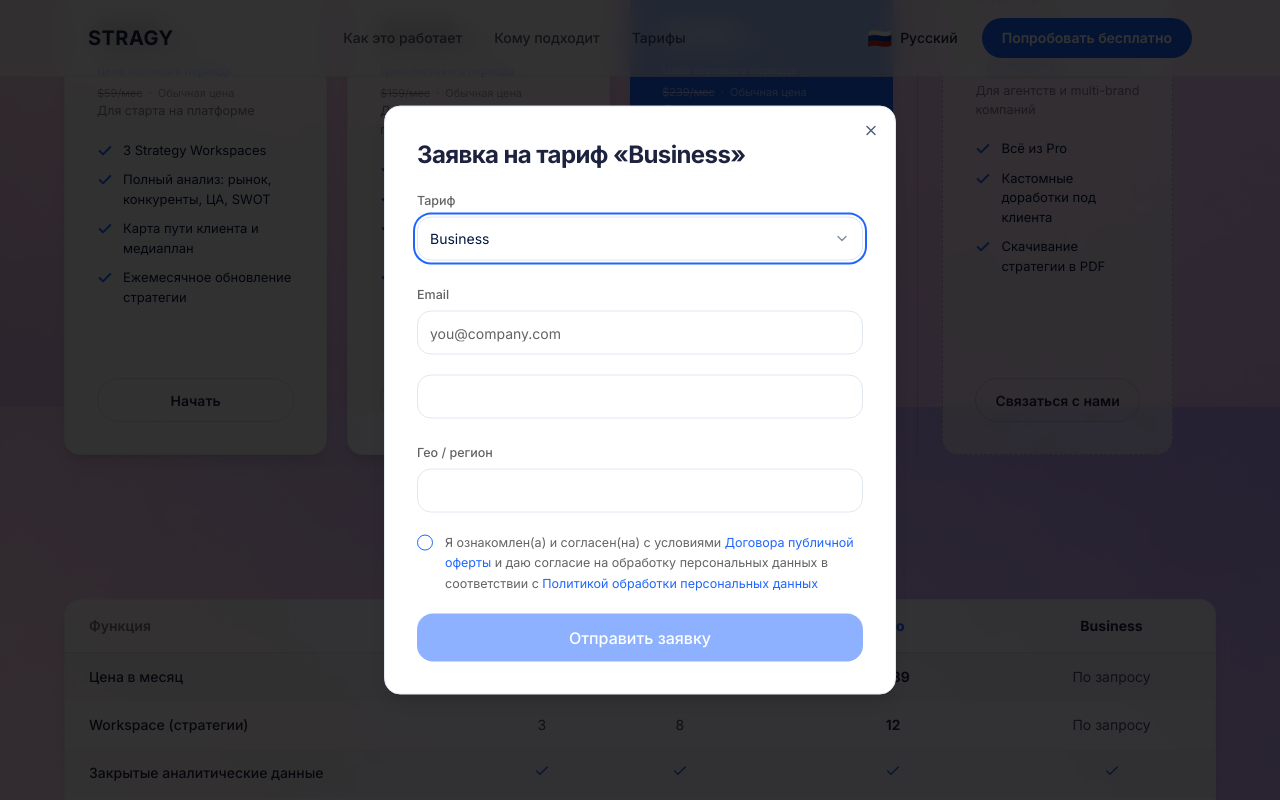
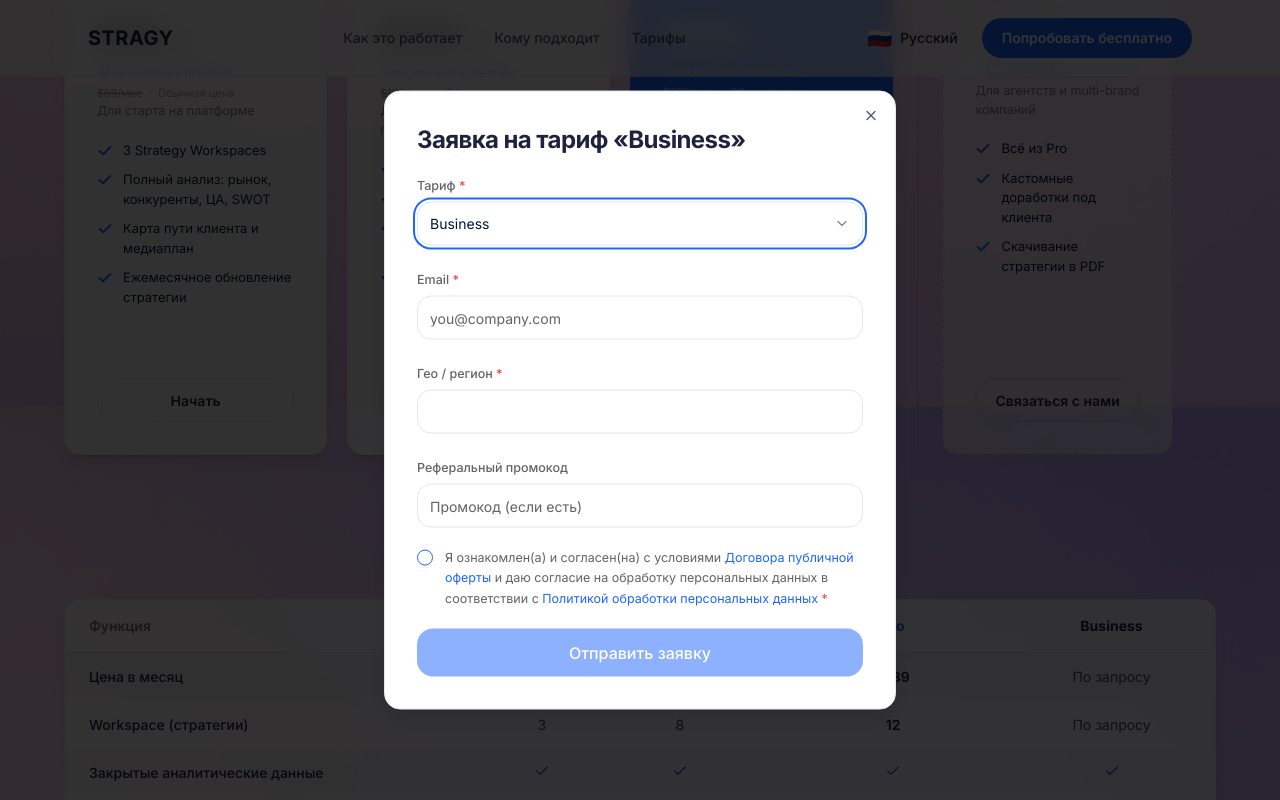
Before and after one commit to irena-sharapa/stragy-leap-launch, a React (Vite) app: page /ru/kak-rabotaet in a window 1280 px wide. Both pictures are taken after a click on the button "Связаться с нами". Shown: the part 3433-4233 px from the top of the page. Built offline with nearby package versions, Linux system fonts and the light colour scheme.

Commit message:
Changes
Co-authored-by: irena-sharapa <204727947+irena-sharapa@users.noreply.github.com>

```diff
--- a/src/components/RequestDialog.tsx
+++ b/src/components/RequestDialog.tsx
@@ -20,10 +20,8 @@ const API_URL = "https://app.stragy.com/api/user/request-access";
 
 const emailRe = /^[^\s@]+@[^\s@]+\.[^\s@]{2,}$/;
 
-const isValidPhone = (value: string) => {
-  const digits = value.replace(/\D/g, "");
-  return digits.length >= 9 && digits.length <= 15;
-};
+/** Red asterisk marking a required field. */
+const RequiredMark = () => <span className="text-destructive"> *</span>;
 
 interface RequestDialogProps {
   open: boolean;
@@ -44,11 +42,11 @@ export const RequestDialog = ({
   const plans = translations.pricing.plans.map((p) => p.tier);
 
   const [email, setEmail] = useState("");
-  const [phone, setPhone] = useState("");
   const [geo, setGeo] = useState("");
+  const [promo, setPromo] = useState("");
   const [consent, setConsent] = useState(false);
   const [company, setCompany] = useState(""); // honeypot
-  const [touched, setTouched] = useState<{ email?: boolean; phone?: boolean; geo?: boolean }>({});
+  const [touched, setTouched] = useState<{ email?: boolean; geo?: boolean }>({});
   const [isLoading, setIsLoading] = useState(false);
   const [error, setError] = useState(false);
   const [success, setSuccess] = useState(false);
@@ -62,13 +60,12 @@ export const RequestDialog = ({
   }, [open]);
 
   const emailValid = emailRe.test(email.trim());
-  const phoneValid = isValidPhone(phone);
   const geoValid = geo.trim().length >= 2;
-  const canSubmit = emailValid && phoneValid && geoValid && consent && !isLoading;
+  const canSubmit = emailValid && geoValid && consent && !isLoading;
 
   const handleSubmit = async (e: React.FormEvent) => {
     e.preventDefault();
-    setTouched({ email: true, phone: true, geo: true });
+    setTouched({ email: true, geo: true });
     if (!canSubmit) return;
     if (company) return; // bot caught by honeypot
 
@@ -81,8 +78,8 @@ export const RequestDialog = ({
         headers: { "Content-Type": "application/json" },
         body: JSON.stringify({
           email: email.trim(),
-          phone: phone.trim(),
           geo: geo.trim(),
+          promo_code: promo.trim() || undefined,
           plan,
           requested_at: new Date().toISOString(),
           consent: true,
@@ -94,8 +91,8 @@ export const RequestDialog = ({
 
       setSuccess(true);
       setEmail("");
-      setPhone("");
       setGeo("");
+      setPromo("");
       setConsent(false);
       setTouched({});
     } catch {
@@ -137,6 +134,7 @@ export const RequestDialog = ({
               <div className="space-y-1.5">
                 <label className="text-[12.5px] font-medium text-stragy-gray-text">
                   {t.planLabel}
+                  <RequiredMark />
                 </label>
                 <Select value={plan} onValueChange={onPlanChange}>
                   <SelectTrigger className="h-11">
@@ -155,6 +153,7 @@ export const RequestDialog = ({
               <div className="space-y-1.5">
                 <label htmlFor="req-email" className="text-[12.5px] font-medium text-stragy-gray-text">
                   {t.emailLabel}
+                  <RequiredMark />
                 </label>
                 <Input
                   id="req-email"
@@ -175,37 +174,15 @@ export const RequestDialog = ({
               </div>
 
               <div className="space-y-1.5">
-                <label htmlFor="req-phone" className="text-[12.5px] font-medium text-stragy-gray-text">
-                  {t.phoneLabel}
-                </label>
-                <Input
-                  id="req-phone"
-                  type="tel"
-                  inputMode="tel"
-                  autoComplete="tel"
-                  maxLength={25}
-                  placeholder={t.phonePlaceholder}
-                  value={phone}
-                  onChange={(e) => setPhone(e.target.value.replace(/[^\d+()\-\s]/g, ""))}
-                  onBlur={() => setTouched((s) => ({ ...s, phone: true }))}
-                  className="h-11"
-                  required
-                />
-                {touched.phone && !phoneValid && (
-                  <p className="text-[12px] text-destructive">{t.phoneError}</p>
-                )}
-              </div>
-
-              <div className="space-y-1.5">
                 <label htmlFor="req-geo" className="text-[12.5px] font-medium text-stragy-gray-text">
                   {t.geoLabel}
+                  <RequiredMark />
                 </label>
                 <Input
                   id="req-geo"
                   type="text"
                   maxLength={80}
                   autoComplete="address-level1"
-                  placeholder={t.geoPlaceholder}
                   value={geo}
                   onChange={(e) => setGeo(e.target.value)}
                   onBlur={() => setTouched((s) => ({ ...s, geo: true }))}
@@ -215,6 +192,22 @@ export const RequestDialog = ({
                 {touched.geo && !geoValid && (
                   <p className="text-[12px] text-destructive">{t.geoError}</p>
                 )}
+              </div>
+
+              <div className="space-y-1.5">
+                <label htmlFor="req-promo" className="text-[12.5px] font-medium text-stragy-gray-text">
+                  {t.promoLabel}
+                </label>
+                <Input
+                  id="req-promo"
+                  type="text"
+                  maxLength={40}
+                  autoComplete="off"
+                  placeholder={t.promoPlaceholder}
+                  value={promo}
+                  onChange={(e) => setPromo(e.target.value)}
+                  className="h-11"
+                />
               </div>
 
               {/* honeypot */}
@@ -259,6 +252,7 @@ export const RequestDialog = ({
                   >
                     {t.privacyLink}
                   </a>
+                  <RequiredMark />
                 </label>
               </div>
 
```
